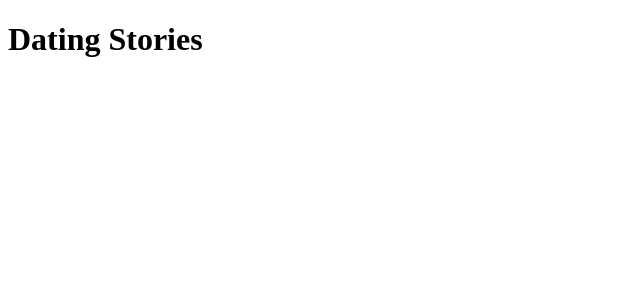
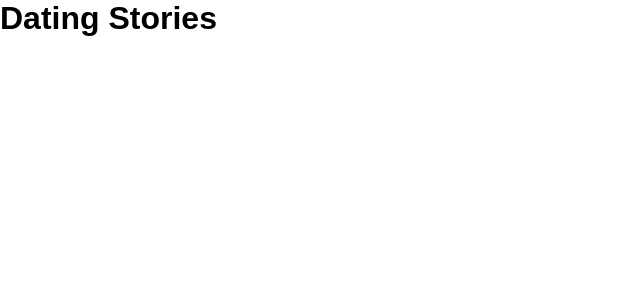
Before and after one commit to marcusviniciusmo/Dating-Stories, a React (Vite) app in the folder frontend/: page / in a window 1280 px wide. Shown: the top 300 px of the page, without its empty margins (0-640 px from the left). Built offline with nearby package versions, Linux system fonts and the light colour scheme.

Commit message:
Global style definition

```diff
--- a/frontend/src/App.tsx
+++ b/frontend/src/App.tsx
@@ -1,3 +1,10 @@
+import { GlobalStyle } from './styles/global';
+
 export function App() {
-  return <h1>Dating Stories</h1>;
+  return (
+    <>
+      <h1>Dating Stories</h1>
+      <GlobalStyle />
+    </>
+  );
 }
--- /dev/null
+++ b/frontend/src/styles/global.ts
@@ -0,0 +1,34 @@
+import { createGlobalStyle } from 'styled-components';
+
+export const GlobalStyle = createGlobalStyle`
+  :root {
+    font-size: 62.5%; /* 10px = 1rem */
+  }
+
+  * {
+    margin: 0;
+    padding: 0;
+    box-sizing: border-box;
+  }
+
+  body, button, input, textarea {
+    font-family: sans-serif;
+    font-size: 1.6rem;
+    -webkit-font-smoothing: antialiased;
+  }
+
+  button {
+    border: none;
+    cursor: pointer;
+  }
+
+  a {
+    text-decoration: none;
+    color: inherit;
+    cursor: pointer;
+  }
+
+  &:focus-visible {
+    outline: 0;
+  }
+`;
```
